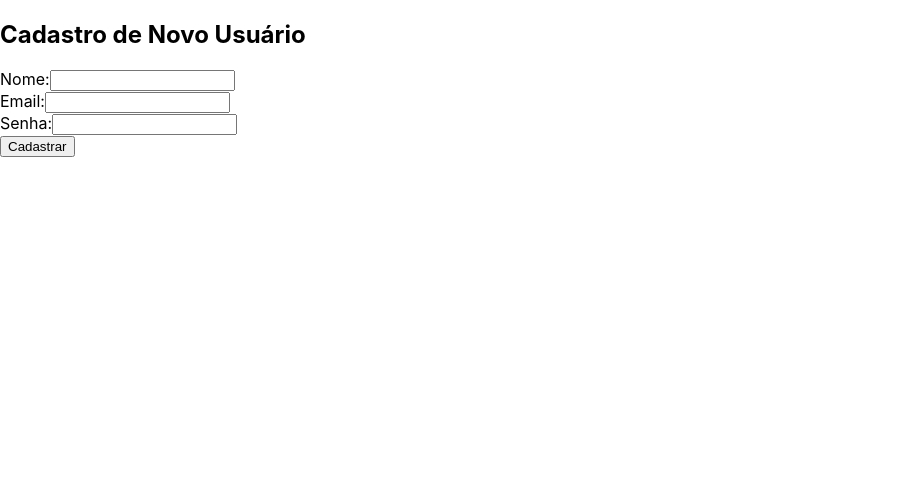
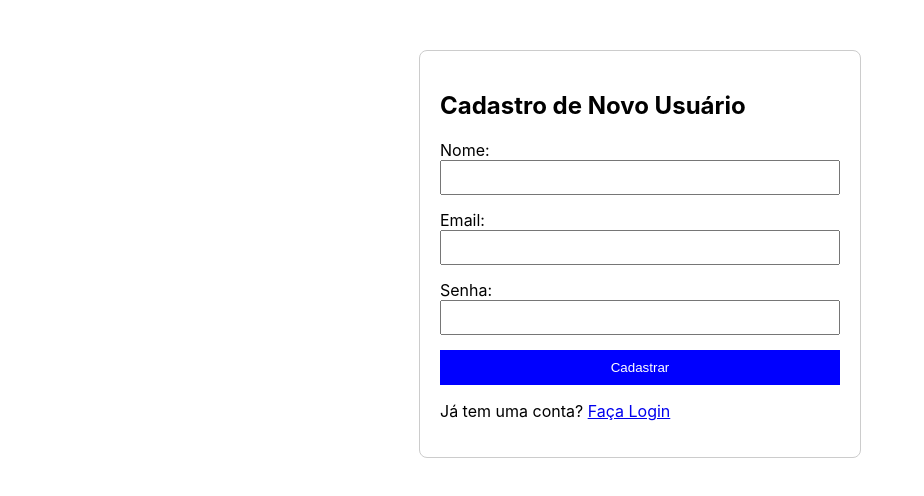
Before and after one commit to viniairam7/detector-frontend, a React (Create React App) app: page /register in a window 1280 px wide. Shown: the top 496 px of the page, without its empty margins (0-924 px from the left). Built offline with nearby package versions, Linux system fonts and the light colour scheme.

Commit message:
Enhance RegisterPage with login link and styles
Updated the RegisterPage component to include a link to the login page and improved styling for better user experience.

```diff
--- a/src/pages/RegisterPage.js
+++ b/src/pages/RegisterPage.js
@@ -1,75 +1,73 @@
-// Local: src/pages/RegisterPage.js
 import React, { useState } from 'react';
-import { registerUser } from '../api/api'; // Importa nossa função da API
+import { registerUser } from '../api/api';
+import { Link } from 'react-router-dom'; // Importar Link
 
 const RegisterPage = () => {
-    // 'useState' cria "variáveis de estado" para guardar o que o usuário digita
     const [nome, setNome] = useState('');
     const [email, setEmail] = useState('');
     const [senha, setSenha] = useState('');
-    const [message, setMessage] = useState(''); // Para exibir mensagens de sucesso/erro
+    const [message, setMessage] = useState('');
 
-    // Função que é chamada quando o usuário clica no botão "Cadastrar"
     const handleSubmit = async (event) => {
-        event.preventDefault(); // Impede que a página recarregue
-        setMessage(''); // Limpa a mensagem anterior
+        event.preventDefault();
+        setMessage('');
 
-        const userData = {
-            nome: nome,
-            email: email,
-            senha: senha
-        };
+        const userData = { nome, email, senha };
 
         try {
-            // Chama a função da API e espera a resposta do backend
-            const response = await registerUser(userData);
-            setMessage(`Usuário cadastrado com sucesso! ID: ${response.data.id}`);
-            // Limpa os campos do formulário após o sucesso
+            await registerUser(userData);
+            setMessage('Usuário cadastrado com sucesso! Você já pode fazer login.');
             setNome('');
             setEmail('');
             setSenha('');
         } catch (error) {
-            // Se o backend retornar um erro, nós o exibimos aqui
-            setMessage('Erro ao cadastrar usuário. Verifique os dados e tente novamente.');
+            setMessage('Erro ao cadastrar usuário.');
             console.error('Houve um erro no cadastro:', error);
         }
     };
 
     return (
-        <div>
+        <div style={{ maxWidth: '400px', margin: '50px auto', padding: '20px', border: '1px solid #ccc', borderRadius: '8px' }}>
             <h2>Cadastro de Novo Usuário</h2>
             <form onSubmit={handleSubmit}>
-                <div>
+                <div style={{ marginBottom: '15px' }}>
                     <label>Nome:</label>
                     <input
                         type="text"
                         value={nome}
                         onChange={(e) => setNome(e.target.value)}
                         required
+                        style={{ width: '100%', padding: '8px', boxSizing: 'border-box' }}
                     />
                 </div>
-                <div>
+                <div style={{ marginBottom: '15px' }}>
                     <label>Email:</label>
                     <input
                         type="email"
                         value={email}
                         onChange={(e) => setEmail(e.target.value)}
                         required
+                        style={{ width: '100%', padding: '8px', boxSizing: 'border-box' }}
                     />
                 </div>
-                <div>
+                <div style={{ marginBottom: '15px' }}>
                     <label>Senha:</label>
                     <input
                         type="password"
                         value={senha}
                         onChange={(e) => setSenha(e.target.value)}
                         required
+                        style={{ width: '100%', padding: '8px', boxSizing: 'border-box' }}
                     />
                 </div>
-                <button type="submit">Cadastrar</button>
+                <button type="submit" style={{ width: '100%', padding: '10px', background: 'blue', color: 'white', border: 'none', cursor: 'pointer' }}>
+                    Cadastrar
+                </button>
             </form>
-            {/* Exibe a mensagem de sucesso ou erro aqui */}
             {message && <p>{message}</p>}
+            <p>
+                Já tem uma conta? <Link to="/login">Faça Login</Link>
+            </p>
         </div>
     );
 };
```
